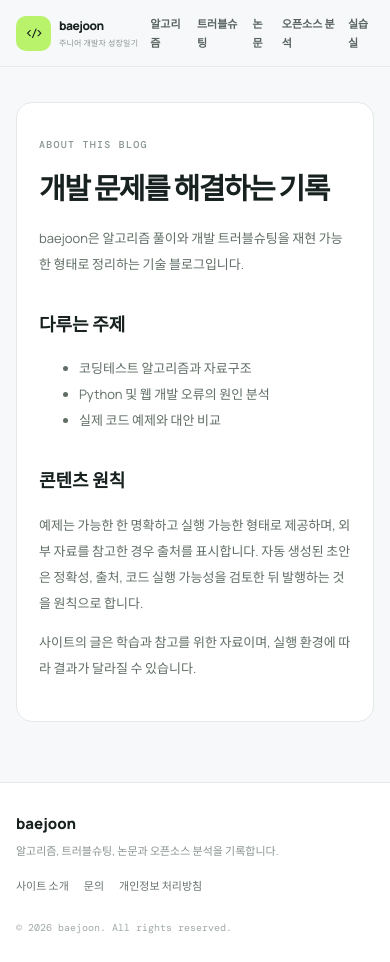
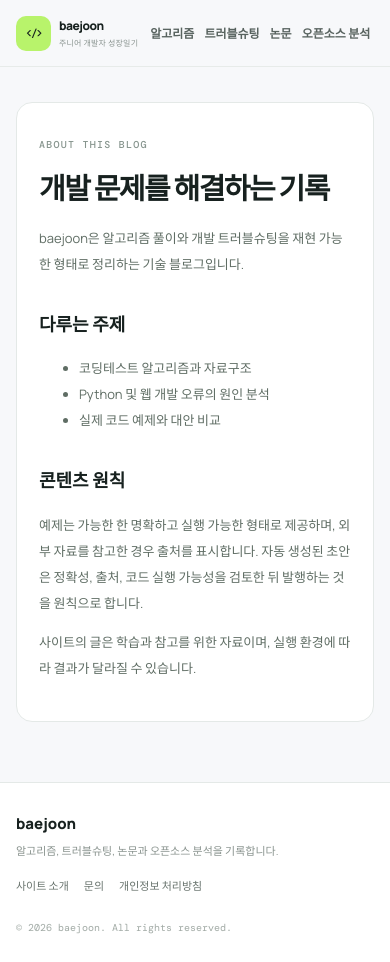
Before and after one commit to BaeDoge/nextjs-tech-blog, a Next.js app: page /about in a window 390 px wide. Built offline with nearby package versions, Linux system fonts and the light colour scheme; no server answers.

Commit message:
fix(blog): keep expanded navigation responsive

```diff
--- a/app/globals.css
+++ b/app/globals.css
@@ -174,3 +174,16 @@
 .flow-diagram li strong{font-size:13px;font-weight:650;color:#26382b;line-height:1.5}
 .flow-step-number{display:grid;place-items:center;flex:0 0 25px;height:25px;border-radius:8px;background:#eaf4e3;color:#527b45;font:500 11px var(--mono)}
 @media(max-width:680px){.flow-diagram{padding:16px 13px}.flow-diagram li{padding:11px 12px}.flow-diagram li strong{font-size:12px}}
+
+
+/* Keep the expanded category navigation usable on tablet and mobile screens. */
+@media(max-width:900px){
+  .header-inner nav{gap:10px}
+  .header-inner nav a{font-size:12px}
+  .search-compact{width:150px}
+}
+@media(max-width:680px){
+  .header-inner nav{flex:1;min-width:0;overflow-x:auto;overflow-y:hidden;white-space:nowrap;scrollbar-width:none}
+  .header-inner nav::-webkit-scrollbar{display:none}
+  .header-inner nav a{flex:0 0 auto}
+}
```
